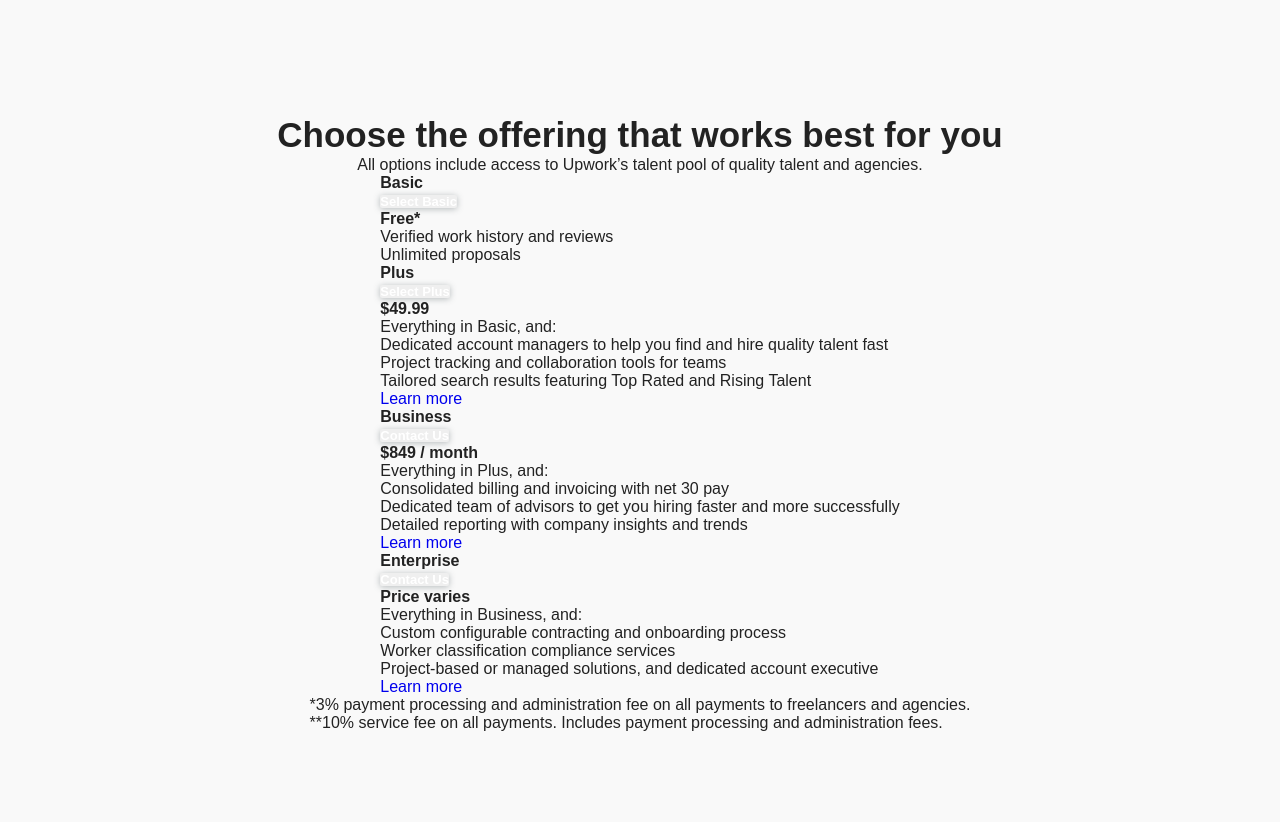
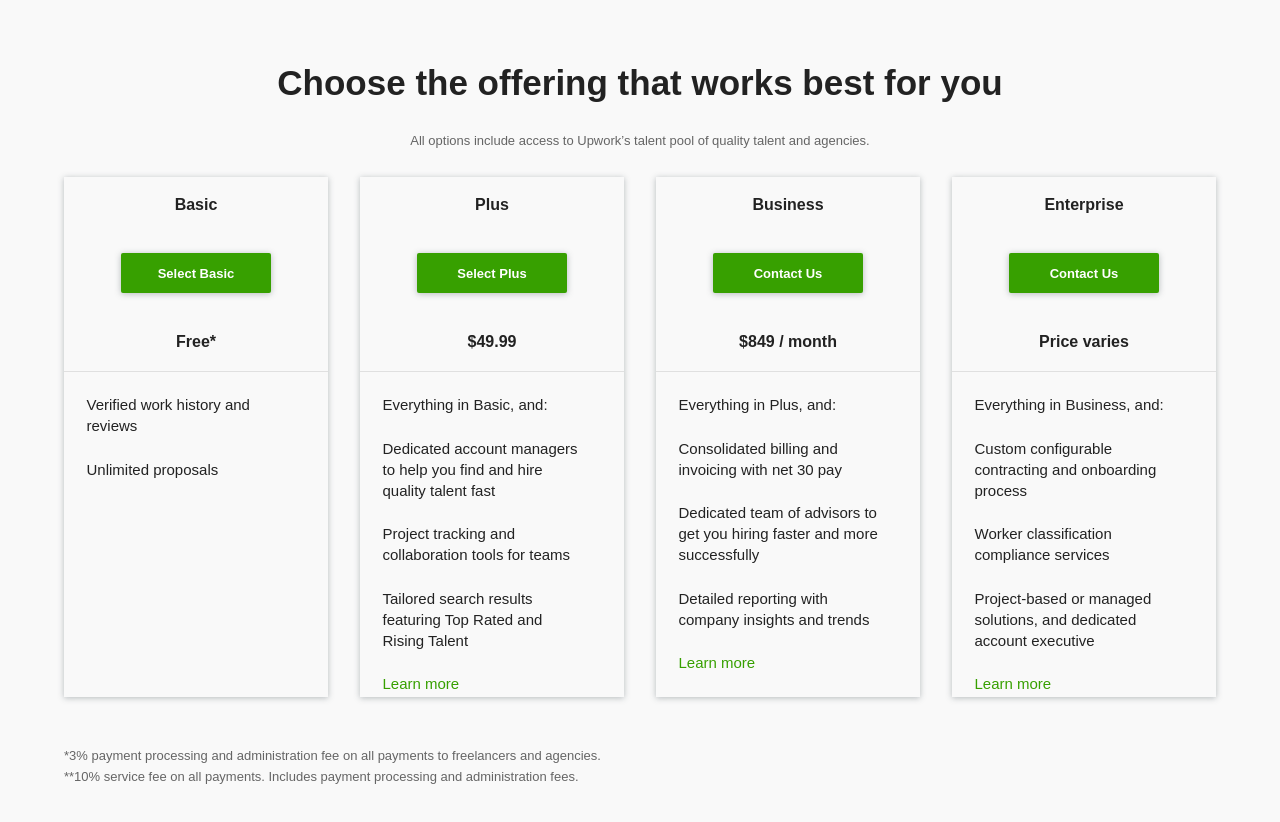
Before and after one commit to iMuhammadUmer/upwork.com_clone, a plain HTML site: page index.html in a window 1280 px wide. Shown: the part 2140-2962 px from the top of the page. Drawn offline with Linux system fonts and the light colour scheme.

Commit message:
[feat] offerings styling

```diff
--- a/style.css
+++ b/style.css
@@ -9,6 +9,7 @@
   --silver: #f9f9f9;
   --grey: #222222;
   --lightGreen: #6fda44;
+  --lightGrey: #656565;
 }
 header {
   height: 70px;
@@ -76,16 +77,16 @@ button {
   border: none;
   border-radius: 2px;
   box-shadow: 0 1px 6px rgba(57, 73, 76, 0.35);
+  background-color: var(--green);
+  transition: all 0.3s;
+}
+button:hover {
+  box-shadow: 0 2px 10px 1px rgba(57, 73, 76, 0.4),
+    0 1px 2px rgba(57, 73, 76, 0.25);
 }
 #btnSignUp {
   width: 94px;
   height: 30px;
-  background-color: var(--green);
-  transition: all 0.3s;
-}
-#btnSignUp:hover {
-  box-shadow: 0 2px 10px 1px rgba(57, 73, 76, 0.4),
-    0 1px 2px rgba(57, 73, 76, 0.25);
 }
 .category {
   width: 100%;
@@ -325,3 +326,63 @@ section {
   line-height: 43px;
   font-weight: 700;
 }
+.offerings p {
+  font-size: 13px;
+  line-height: 21px;
+  font-weight: 400;
+  margin: 2em 0 2em 0;
+  color: var(--lightGrey);
+}
+.offerings .offeringsRow {
+  height: 520px;
+  width: 90%;
+  display: flex;
+  justify-content: space-between;
+  align-items: center;
+}
+.offeringsRow .offeringsCol {
+  height: inherit;
+  width: 264px;
+  display: flex;
+  flex-direction: column;
+  box-shadow: 0 1px 6px rgba(57, 73, 76, 0.35);
+}
+.offeringsCol .cat {
+  height: 194px;
+  width: inherit;
+  display: flex;
+  justify-content: space-around;
+  flex-direction: column;
+  align-items: center;
+  border-bottom: 1px solid #e0e0e0;
+}
+#btnCat {
+  width: 150px;
+  height: 40px;
+}
+.offeringsCol .description {
+  width: inherit;
+  height: 325px;
+}
+.offeringsCol .description p {
+  width: 200px;
+  font-size: 15px;
+  line-height: 21px;
+  font-weight: 400;
+  margin: 1.5em 1.5em 0 1.5em;
+  color: var(--grey);
+}
+.offeringsCol .description a {
+  font-size: inherit;
+  color: var(--green);
+  margin: 0;
+}
+.offerings .notice {
+  height: 40px;
+  width: 90%;
+  margin-top: 3em;
+}
+.offerings .notice p {
+  text-align: left;
+  margin: 0;
+}
```
